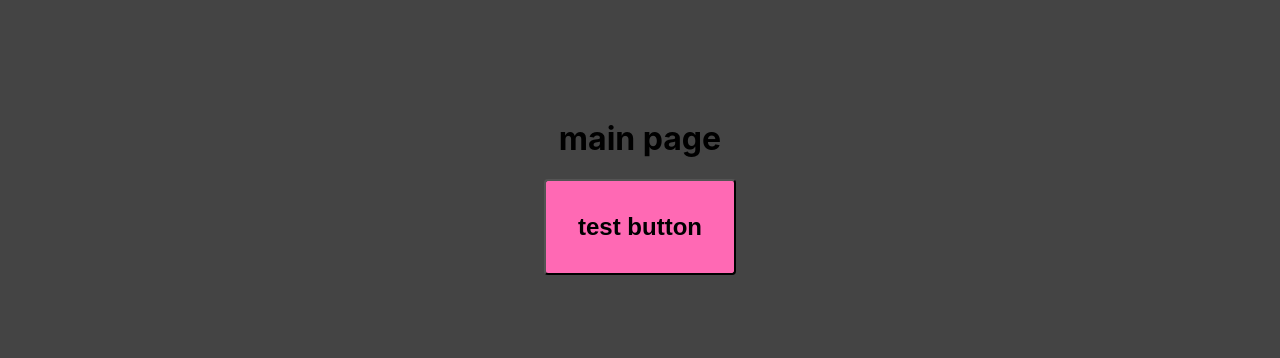
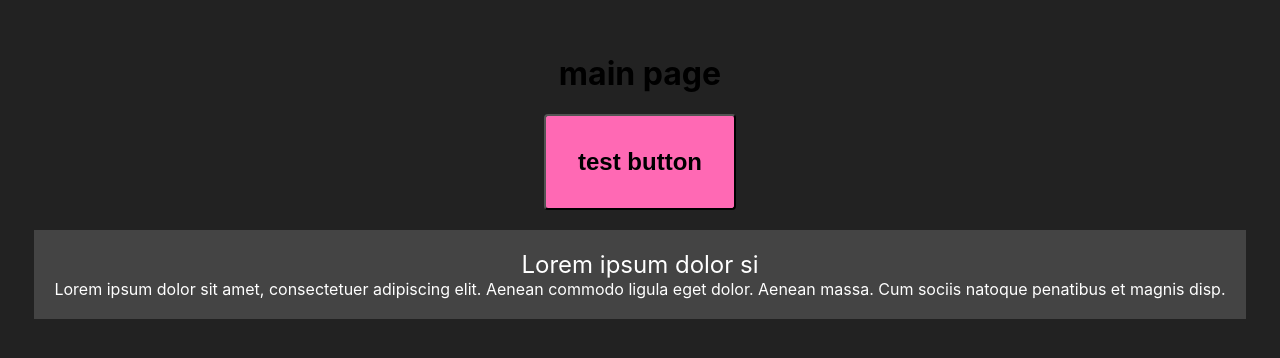
Before and after one commit to ansxnlee/tasklist, a React (Create React App) app in the folder webapp/: page / in a window 1280 px wide. Shown: the part 214-572 px from the top of the page. Built offline with nearby package versions, Linux system fonts and the light colour scheme.

Commit message:
card component creation

```diff
--- /dev/null
+++ b/webapp/src/components/Card.tsx
@@ -0,0 +1,44 @@
+import styled from '@emotion/styled';
+import { COLORS } from '../constants';
+import { Props } from '../utils/types';
+
+interface CardContainerProps extends Props {
+  mt?: string;
+  mr?: string;
+  mb?: string;
+  ml?: string;
+}
+
+/**
+ * Task Card Component
+ * @param title - title of task (max 20 char.)
+ * @param text - text of task (max 150 char.)
+ * @returns JSX Element
+ */
+export const Card = ({ title, text }: {title?: string, text?: string}) => {
+  return (
+    <CardContainer>
+      <CardTitle>{title}</CardTitle>
+      <CardText>{text}</CardText>
+    </CardContainer>
+  );
+}
+
+const CardContainer = styled.div<CardContainerProps>`
+  display: flex;
+  flex-direction: column;
+  align-items: center;
+  justify-content: center;
+  padding: 20px;
+  margin: 20px;
+  background-color: ${COLORS.componentBackground};
+`;
+
+const CardTitle = styled.div`
+  font-size: 1.5em;
+  color: white;
+`;
+
+const CardText = styled.span`
+  color: white;
+`
--- a/webapp/src/components/ViewContainer.tsx
+++ b/webapp/src/components/ViewContainer.tsx
@@ -1,23 +1,11 @@
 import styled from '@emotion/styled';
 import { COLORS } from '../constants';
-
-interface ViewContainerProps {
-  display?: string;
-  flexDirection?: string;
-  width?: string;
-  height?: string;
-  alignItems?: string;
-  justifyContent?: string;
-  pt?: string;
-  pr?: string;
-  pb?: string;
-  pl?: string;
-}
+import { Props } from '../utils/types';
 
 /**
  * Outer-most container element for a given view
  */
-export const ViewContainer = styled.div<ViewContainerProps>`
+export const ViewContainer = styled.div<Props>`
   display: ${(props) => (props.display ? props.display : 'flex')};
   flex-direction: ${(props) => (props.flexDirection ? props.flexDirection : 'column')};
   width: ${(props) => (props.width ? props.width : 'auto')};
--- a/webapp/src/constants.ts
+++ b/webapp/src/constants.ts
@@ -1,3 +1,4 @@
 export const COLORS = {
-  darkBackground: '#444444',
+  darkBackground: '#222222',
+  componentBackground: '#444444'
 }
--- /dev/null
+++ b/webapp/src/utils/types.ts
@@ -0,0 +1,15 @@
+/**
+ * Baseline css props an emotionJS component may have
+ */
+export interface Props {
+  display?: string;
+  flexDirection?: string;
+  width?: string;
+  height?: string;
+  alignItems?: string;
+  justifyContent?: string;
+  pt?: string;
+  pr?: string;
+  pb?: string;
+  pl?: string;
+}
--- a/webapp/src/views/main.tsx
+++ b/webapp/src/views/main.tsx
@@ -1,4 +1,5 @@
 import styled from '@emotion/styled'
+import { Card } from '../components/Card';
 import { ViewContainer } from '../components/ViewContainer';
 
 const Button = styled.button`
@@ -18,6 +19,16 @@ const Main = () => {
     <ViewContainer height='100%'>
       <h1>main page</h1>
       <Button>test button</Button>
+      <Card
+        title='Lorem ipsum dolor si'
+        text='
+        Lorem ipsum dolor sit amet,
+        consectetuer adipiscing elit.
+        Aenean commodo ligula eget dolor.
+        Aenean massa. Cum sociis natoque
+        penatibus et magnis disp.
+        '
+      />
     </ViewContainer>
   );
 }
```
